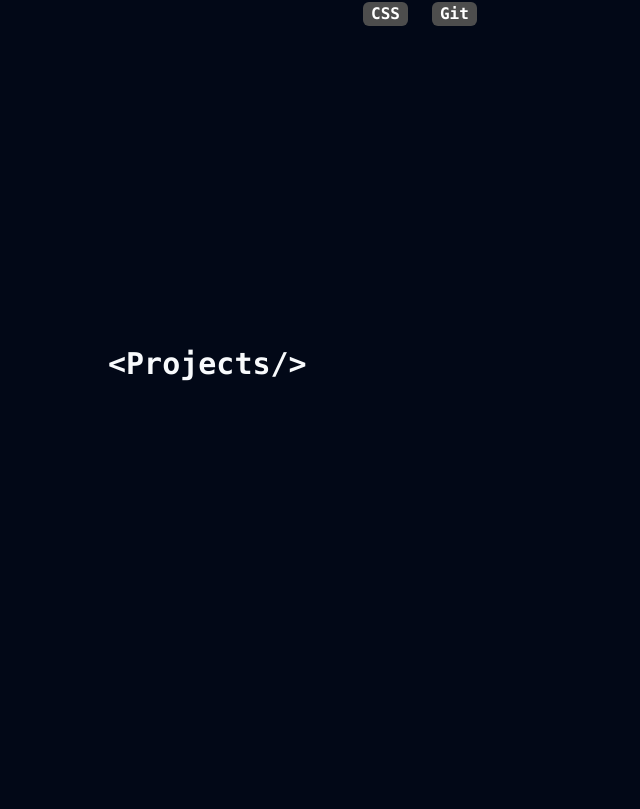
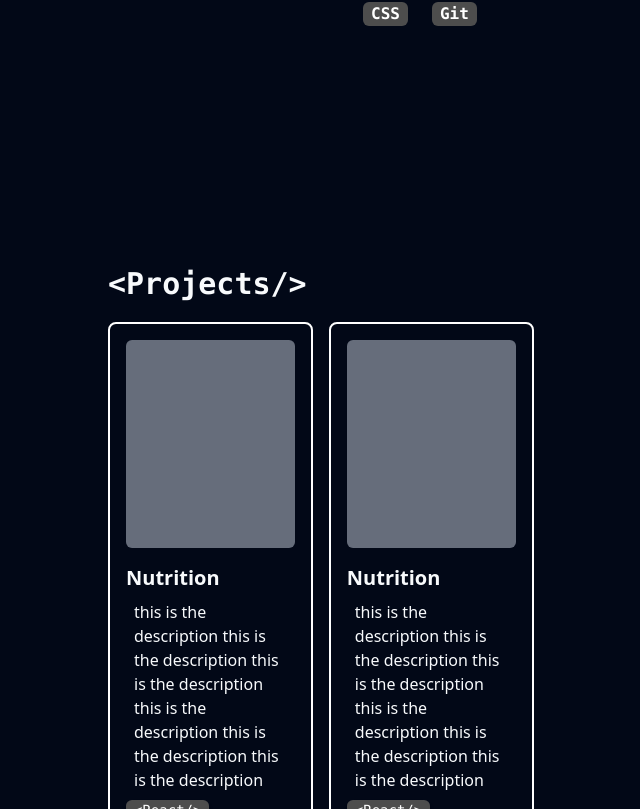
Before and after one commit to punit-mistry/portfolio-v1.0, a React (Vite) app: page / in a window 1280 px wide. Shown: the part 1991-2800 px from the top of the page, without its empty margins (212-852 px from the left). Built offline with nearby package versions, Linux system fonts and the light colour scheme.

Commit message:
project card added

```diff
--- /dev/null
+++ b/src/components/project-card.tsx
@@ -0,0 +1,32 @@
+import { FC }  from 'react'
+interface Props {
+    title: string,
+    description:string,
+    techStack:string[],
+}
+const ProjectCard:FC<Props> = ({title,description,techStack}) => {
+  return (
+    <div className='mt-5 border-2  w-[32%] hover:cursor-pointer  transition-all border-black dark:border-white rounded-lg p-4'>
+        <div className='animate-pulse w-full h-52 bg-gray-500 rounded-md' />
+        <div className='mt-4 font-bold text-xl'>
+            {title}
+        </div>
+        <div className='min-h-32  p-2'>
+            {description}
+        </div>
+        <div className='capitalize text-sm rounded-md flex flex-wrap gap-2'>
+            {techStack.map((res)=>{
+                return(
+                    <>
+                      <div className=" bg-[#4d4d4d] shadow-md font-mono text-white rounded-md px-2 w-fit">{`<${res}/> `}</div>
+                    </>
+                )
+
+
+            })}
+        </div>
+    </div>
+  )
+}
+
+export default ProjectCard
--- a/src/components/project.tsx
+++ b/src/components/project.tsx
@@ -1,11 +1,47 @@
-import React from 'react'
+import React from 'react';
+import ProjectCard from "./project-card";
 
-const Project = () => {
-  return (
-    <div className='h-[80vh] px-4 lg:py-[10rem] lg:px-[20rem]'>
-        <div className="text-3xl font-bold font-mono ">{'<'}Projects{'/>'}</div>
-    </div>
-  )
+interface Project {
+  title: string;
+  techStack: string[];
+  description: string;
 }
 
-export default Project
+const ProjectList: React.FC = () => {
+  const projects: Project[] = [
+    {
+      title:'Nutrition',
+      techStack:['react','tailwind','express','Node.JS','react','tailwind','express','Node.JS'],
+      description:'this is the description this is the description this is the description this is the description this is the description this is the description'
+    },
+    {
+      title:'Nutrition',
+      techStack:['react','tailwind','express','Node.JS'],
+      description:'this is the description this is the description this is the description this is the description this is the description this is the description'
+    },
+    {
+      title:'Nutrition',
+      techStack:['react','tailwind','express','Node.JS'],
+      description:'this is the description this is the description this is the description this is the description this is the description this is the description'
+    },
+    {
+      title:'Nutrition',
+      techStack:['react','tailwind','express','Node.JS'],
+      description:'this is the description this is the description this is the description this is the description this is the description this is the description'
+    },
+  ]
+  return (
+    <div className="h-[80vh] px-4 lg:py-[5rem] lg:px-[20rem]">
+      <div className="text-3xl font-bold font-mono ">
+        {"<"}Projects{"/>"}
+      </div>
+      <div className="flex flex-wrap gap-4">
+        {projects.map((project, index) => (
+          <ProjectCard key={index} title={project.title} techStack={project.techStack} description={project.description} />
+        ))}
+      </div>
+    </div>
+  );
+};
+
+export default ProjectList;
```
